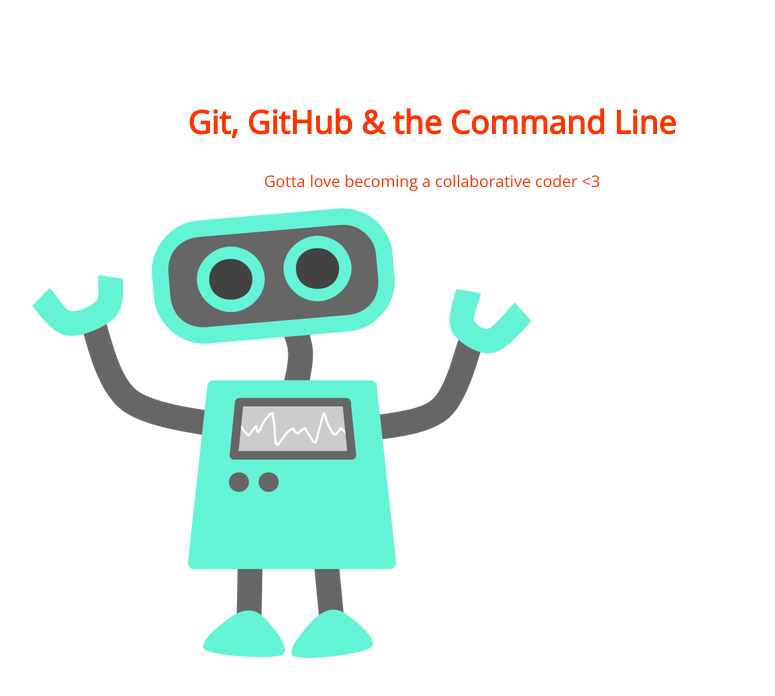
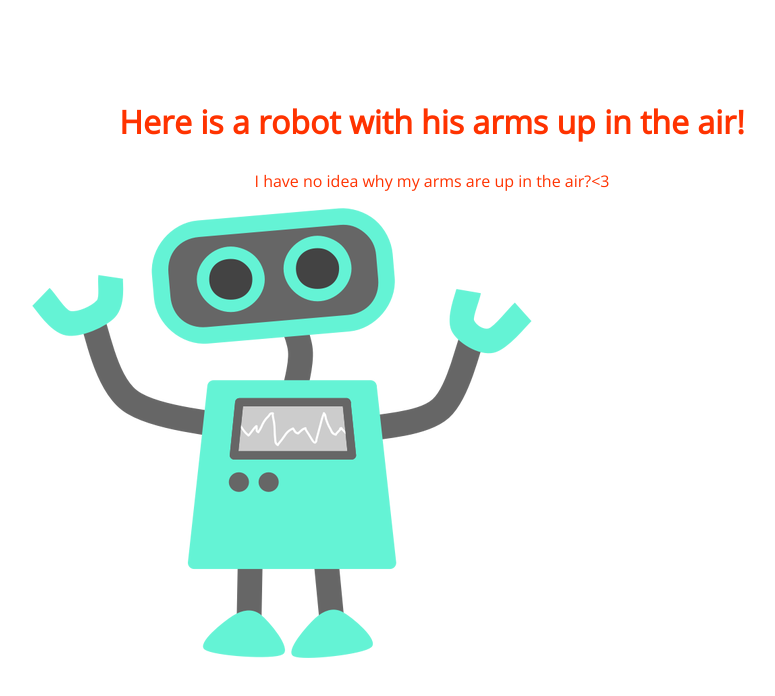
Before and after one commit to alexchristoffel/105-project, a plain HTML site: page index.html in a window 1280 px wide. Shown: the whole page, without its empty margins (208-983 px from the left). Drawn offline with nearby package versions, Linux system fonts and the light colour scheme.

Commit message:
merge conflict

```diff
--- a/index.html
+++ b/index.html
@@ -2,14 +2,14 @@
 <html lang="en">
 <head>
 	<meta charset="UTF-8">
-	<title>Let's Learn Git, GitHub and the Command Line</title>
+	<title>Alex is going to teach you GIT and GIT HUB</title>
 	<link href='http://fonts.googleapis.com/css?family=Open+Sans' rel='stylesheet' type='text/css'>
 	<link rel="stylesheet" href="css/style.css">
 </head>
 <body>
 	<section>
-		<h1>Git, GitHub & the Command Line</h1>
-		<p>Gotta love becoming a collaborative coder <3</p>
+		<h1>Here is a robot with his arms up in the air!</h1>
+		<p>I have no idea why my arms are up in the air?<3</p>
 		<img src="img/happy-blue-robot.png">
 	</section>
 </body>
```
